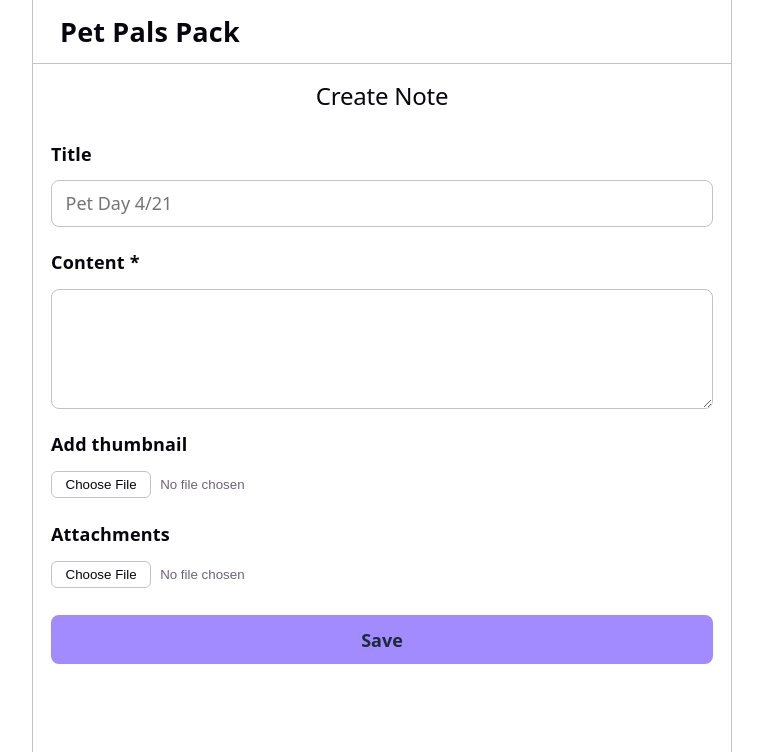
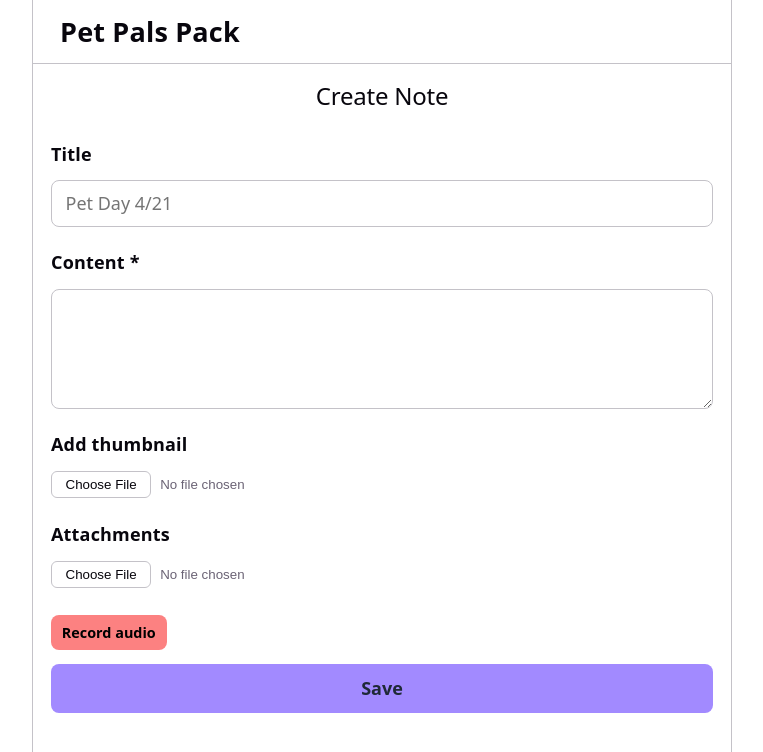
Before and after one commit to aditya-narla/note-taking-pwa, a React (Vite) app: page /create in a window 1280 px wide. Shown: the top 752 px of the page, without its empty margins (258-1021 px from the left). Built offline with nearby package versions, Linux system fonts and the light colour scheme.

Commit message:
Added voice recording to Create Note

```diff
--- a/src/index.css
+++ b/src/index.css
@@ -389,3 +389,13 @@ a.note-card {
   gap: 0.5rem;
   padding: 0.2rem 0;
 }
+
+.record-btn {
+  background-color: #fc8181;
+  color: #000;
+  font-size: 0.8rem;
+  padding: 0.25rem 0.6rem;
+  border-radius: 8px;
+  border: none;
+  cursor: pointer;
+}
--- a/src/pages/CreateNote.jsx
+++ b/src/pages/CreateNote.jsx
@@ -9,6 +9,9 @@ function CreateNote() {
     const [content, setContent] = useState('');
     const [photo, setPhoto] = useState(null);
     const [attachments, setAttachments] = useState([]);
+    const [recording, setRecording] = useState(false);
+    const [mediaRecorder, setMediaRecorder] = useState(null);
+    const [recordings, setRecordings] = useState([]);
 
     const { add } = useNotes();
     const navigate = useNavigate();
@@ -19,7 +22,7 @@ function CreateNote() {
             alert('Content is required.');
             return;
         }
-        add({ title, content, photo, attachments });
+        add({ title, content, photo, attachments, recordings });
         navigate('/');
     }
 
@@ -68,6 +71,37 @@ function CreateNote() {
         setAttachments(prev => prev.filter((_, i) => i !== index));
     }
 
+    async function handleRecord() {
+        if (recording) {
+            mediaRecorder.stop();
+            setRecording(false);
+            return;
+        }
+        const stream = await navigator.mediaDevices.getUserMedia({ audio: true });
+        const recorder = new MediaRecorder(stream);
+        const chunks = [];
+
+        recorder.ondataavailable = e => chunks.push(e.data);
+        recorder.onstop = () => {
+            const blob = new Blob(chunks, { type: 'audio/webm' });
+            const reader = new FileReader();
+            reader.onload = () => {
+                const name = `recording-${Date.now()}.webm`;
+                setRecordings(prev => [...prev, { name, type: 'audio/webm', data: reader.result }]);
+            };
+            reader.readAsDataURL(blob);
+            stream.getTracks().forEach(t => t.stop());
+        };
+
+        recorder.start();
+        setMediaRecorder(recorder);
+        setRecording(true);
+    }
+
+    function handleRemoveRecording(index) {
+        setRecordings(prev => prev.filter((_, i) => i !== index));
+    }
+
     return (
         <main>
             <h2>Create Note</h2>
@@ -99,7 +133,8 @@ function CreateNote() {
                 <ul className="attachment-list">
                     {attachments.map((a, i) => (
                         <li key={i}>
-                            <span title={a.name} style={{ flex: 1, maxWidth: '200px',
+                            <span title={a.name} style={{
+                                flex: 1, maxWidth: '200px',
                                 overflow: 'hidden', textOverflow: 'ellipsis', whiteSpace: 'nowrap',
                                 cursor: 'default'
                             }}>
@@ -111,6 +146,24 @@ function CreateNote() {
                     ))}
                 </ul>
 
+                <div className="voice-section">
+                    <button type="button" className="record-btn" onClick={handleRecord}>
+                        {recording ? 'Stop recording' : 'Record audio'}
+                    </button>
+
+                    {recordings.length > 0 && (
+                        <ul className="attachment-list">
+                            {recordings.map((r, i) => (
+                                <li key={i}>
+                                    {i + 1}. {r.name}
+                                    <button type="button" className="remove-attachment-btn"
+                                        onClick={() => handleRemoveRecording(i)}>x</button>
+                                </li>
+                            ))}
+                        </ul>
+                    )}
+                </div>
+
                 <button type="submit">Save</button>
 
             </form>
```
